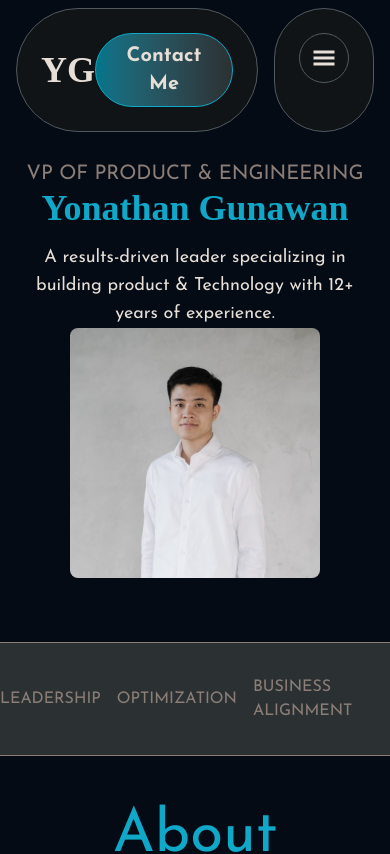
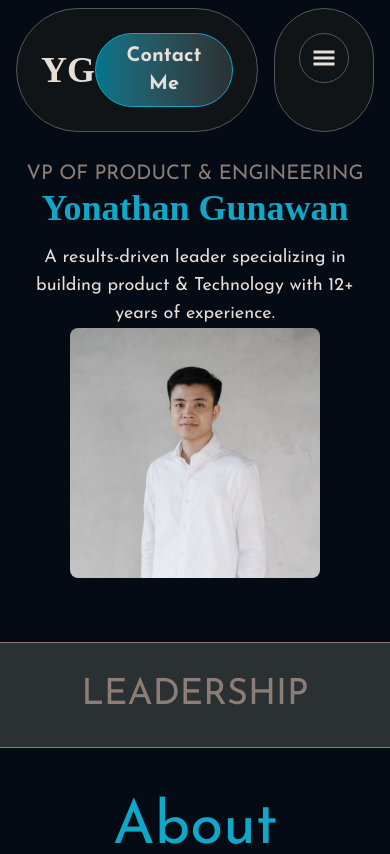
Before and after one commit to Yonathan1/yg-website, a React (Vite) app: page / in a window 390 px wide. Shown: the top 854 px of the page. Built offline with nearby package versions, Linux system fonts and the light colour scheme.

Commit message:
Update sub section styling

```diff
--- a/src/components/heroSection/SubHeroSection.jsx
+++ b/src/components/heroSection/SubHeroSection.jsx
@@ -2,10 +2,10 @@ import React from 'react'
 
 const SubHeroSection = () => {
   return (
-    <div className='w-full border-y border-lightGrey text-lightGrey flex justify-around uppercase xl:text-4xl md:text-2xl py-8 items-center gap-4 bg-darkGrey'>
+    <div className='w-full border-y border-lightGrey text-lightGrey flex justify-around uppercase xl:text-4xl md:text-2xl sm:text-4xl py-8 items-center gap-4 bg-darkGrey'>
         <p>Leadership</p>
-        <p>Optimization</p>
-        <p>Business Alignment</p>
+        <p className='md:block sm: hidden'>Optimization</p>
+        <p className='md:block sm: hidden'>Business Alignment</p>
     </div>
   )
 }
```
